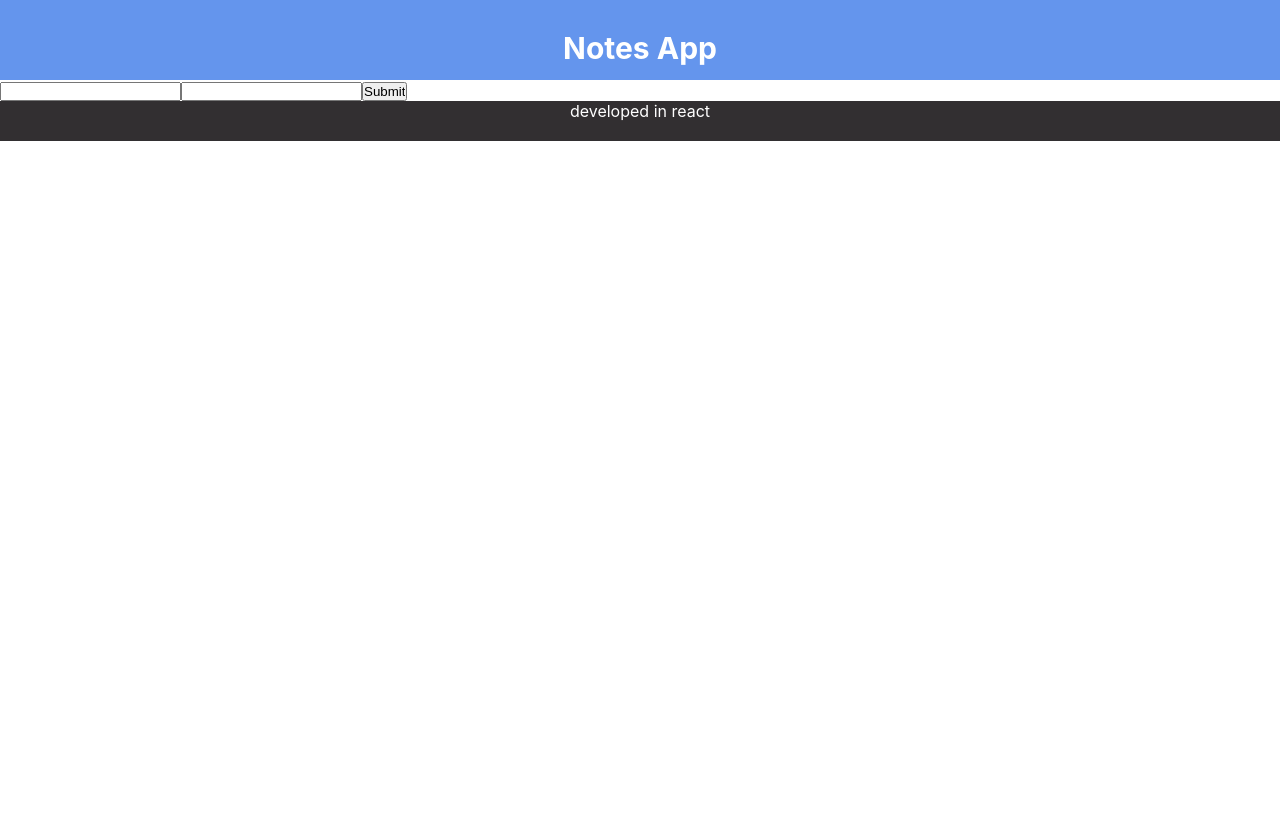
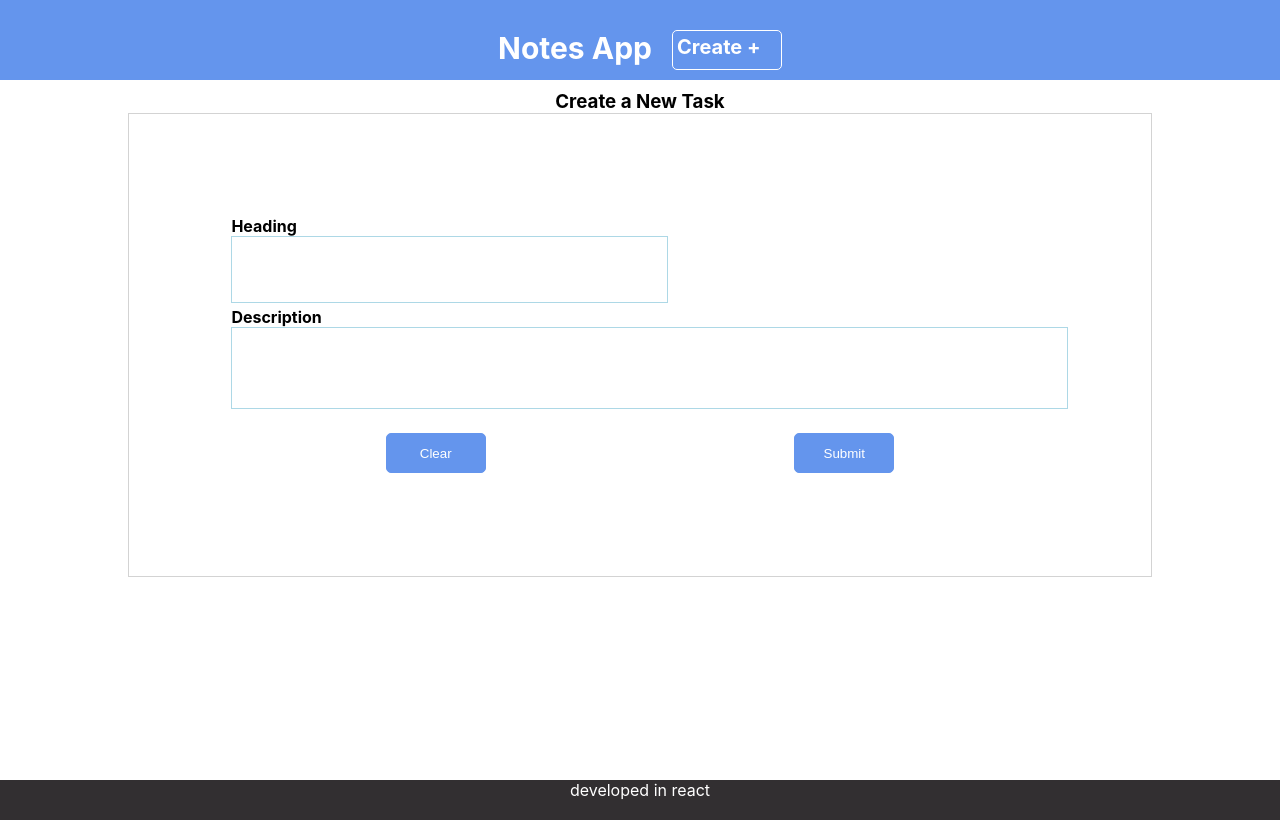
Before and after one commit to smartengineergeek/notes-app, a React (Create React App) app: page /create in a window 1280 px wide. Built offline with nearby package versions, Linux system fonts and the light colour scheme.

Commit message:
added create functionality

```diff
--- a/src/App.js
+++ b/src/App.js
@@ -1,19 +1,8 @@
 import React from 'react';
-import { Header, Footer } from './Layouts/Header/Header';
-import Modal from './components/Modal/Modal';
 import Routes from './Routes';
 
-class App extends React.Component{
-  render(){
-    return(
-      <div>
-        <Header />
-        <Routes />
-        <Footer />
-        <Modal />
-      </div>
-    )
-  }
-}
+import './components/common.css';
+
+const App = () => <Routes />;
 
 export default App;
--- a/src/Layouts/Header/Header.css
+++ b/src/Layouts/Header/Header.css
@@ -1,11 +1,12 @@
 .header{
     background-color: cornflowerblue;
     color: #fff;
-    text-align: center;
     height: 50px;
     padding-top: 30px;
     font-weight: bold;
     font-size: 30px;
+    display: flex;
+    justify-content: center;
 }
 .footer{
     background-color: #322f31;
@@ -13,3 +14,15 @@
     text-align: center;
     height: 40px;
 }
+.create-btn{
+    border: solid 1px #fff;
+    padding: 4px;
+    height: 30px;
+    width: 100px;
+    border-radius: 5px;
+    color: #fff;
+    font-size: 20px;
+}
+.create-navlink{
+    padding-left: 20px;
+}
--- a/src/Layouts/Header/Header.js
+++ b/src/Layouts/Header/Header.js
@@ -1,10 +1,13 @@
 import React from 'react';
-
+import { NavLink } from 'react-router-dom';
 import './Header.css';
 
 export const Header = () => (
     <div className="header">
-        Notes App
+        <NavLink to="/">Notes App</NavLink>
+        <NavLink to="/create" className="create-navlink">
+            <div className="create-btn">Create +</div>
+        </NavLink>
     </div>
 );
 
--- a/src/Routes.js
+++ b/src/Routes.js
@@ -7,10 +7,14 @@
 
 import Notes from './components/Notes/Notes';
 import Create from './components/Create/Create';
+import { Header, Footer } from './Layouts/Header/Header';
+import Modal from './components/Modal/Modal';
 
 export default function Routes(){
     return(
         <Router>
+            <Header />
+
             <Switch>
                 <Route exact path="/">
                     <Notes />
@@ -20,6 +24,9 @@
                 </Route>
                 <Route render={() => <div>404</div>} />
             </Switch>
+
+            <Footer />
+            <Modal />
         </Router>
     )
 }
--- a/src/components/Create/Create.css
+++ b/src/components/Create/Create.css
@@ -0,0 +1,37 @@
+.wrapper{
+    display: flex;
+    justify-content: space-evenly;
+    flex-direction: column;
+    padding: 10%;
+    list-style-type: none;
+    border: solid 1px lightgray;
+}
+.create{
+    height: 700px;
+}
+.create form{
+    padding: 10%;
+    padding-top: 10px;
+}
+.form-row textarea{
+    border: solid 1px lightblue;
+    padding: 10px;
+    resize: none;
+}
+.form-row label, heading{
+    font-weight: bold;
+}
+.heading{
+    text-align: center;
+}
+.btn-row{
+    justify-content: space-around;
+    display: flex;
+    padding-top: 20px;
+}
+.error{
+    color: indianred;
+}
+.success{
+    color: green;
+}
--- a/src/components/Create/Create.js
+++ b/src/components/Create/Create.js
@@ -1,4 +1,6 @@
 import React from 'react';
+
+import './Create.css';
 
 class Create extends React.Component{
     constructor(props){
@@ -6,19 +8,88 @@
         this.headingInputRef = React.createRef();
         this.descriptionInputRef = React.createRef();
         this.formHandler = this.formHandler.bind(this);
+        this.formInterval = null;
+        this.state={
+            headingError: "",
+            descriptionError: "",
+            hasError: false,
+            successMessage: ""
+        }
     }
 
-    formHandler(){
-        console.log(" heading ", this.headingInputRef.value)
+    componentWillUnmount(){
+        //clearTimeout(this.formInterval);
+    }
+
+    validation = () => {
+        let isValid = true;
+        let updateState = { headingError: "", descriptionError: ""};
+        if(this.headingInputRef.value === ""){
+            updateState.headingError = "please add heading"
+            isValid = false;
+        }
+
+        if(this.descriptionInputRef.value === ""){
+            updateState.descriptionError = "please add description";
+            isValid = false;
+        }
+        updateState.hasError = !isValid;
+        this.setState({ ...updateState });
+
+        return isValid;
+    }
+
+    clearForm = () => {
+        this.headingInputRef.value = "";
+        this.descriptionInputRef.value = "";
+        this.setState({ headingError: "", descriptionError: "", hasError: false, successMessage: ""});
+    }
+
+    formHandler(e){
+        e.preventDefault();
+        if(this.validation()){
+            let tasks = [];
+            if(localStorage.getItem("tasks-app"))
+                tasks = [JSON.parse(localStorage.getItem("tasks-app"))];
+            let task = {
+                heading: this.headingInputRef.value,
+                description: this.descriptionInputRef.value,
+                status: "selected-for-development"
+            };
+            tasks.push(task);
+            localStorage.setItem("tasks-app", JSON.stringify(task));
+            this.setState({successMessage: "data submitted"});
+            //this.formInterval = setTimeout(() => {
+          //      this.clearForm();
+        //    }, 2000);
+        }
     }
 
     render(){
         return(
             <div className="create">
                 <form onSubmit={this.formHandler}>
-                    <input ref={input => this.headingInputRef = input} />
-                    <input ref={input => this.descriptionInputRef = input} />
-                    <input type="submit" />
+                    <h3 className="heading">Create a New Task</h3>
+                    <ul className="wrapper">
+                        <li className="form-row">
+                            <label>Heading</label><br/>
+                            <textarea rows="3" cols="50" ref={input => this.headingInputRef = input} />
+                        </li>
+                        <li className="form-row">
+                            <label>Description</label>
+                            <textarea rows="4" cols="100"  ref={input => this.descriptionInputRef = input} />
+                        </li>
+                        {this.state.hasError && <li className="form-row">
+                            <div className="error">{this.state.headingError} {this.state.descriptionError}</div>
+                        </li>}
+                        {this.state.successMessage && <li className="form-row">
+                            <div className="success">{this.state.successMessage}</div>
+                        </li>}
+                        <li className="form-row btn-row">
+                            <button className="blue-button" type="button" onClick={this.clearForm}>Clear</button>
+                            <button className="blue-button" type="submit">Submit</button>
+                        </li>
+                    </ul>
                 </form>
             </div>
         )
--- a/src/components/Modal/Modal.js
+++ b/src/components/Modal/Modal.js
@@ -16,10 +16,10 @@
     }
     render(){
         return(
-            <div id="myModal" class="modal">
+            <div id="myModal" className="modal">
 
-                <div class="modal-content">
-                    <span class="close" onClick={this.closeHandler}>&times;</span>
+                <div className="modal-content">
+                    <span className="close" onClick={this.closeHandler}>&times;</span>
                     <p>Some text in the Modal..</p>
                 </div>
 
--- a/src/components/Notes/Notes.css
+++ b/src/components/Notes/Notes.css
@@ -13,7 +13,7 @@
 .tasks-list{
     display: flex;
     flex-direction: column;
-    justify-content: start;
+    justify-content: flex-start;
 }
 .tasks-type{
     text-align: center;
--- a/src/components/Notes/Notes.js
+++ b/src/components/Notes/Notes.js
@@ -8,7 +8,7 @@
         document.getElementById("myModal").style.display = "block";
     }
     render(){
-        let notes = JSON.parse(localStorage.getItem("notes-app-data"));
+        let notes = JSON.parse(localStorage.getItem("tasks-app"));
         return(
             <div className="tasks">
                 <div className="tasks-selected-for-development tasks-col">
--- /dev/null
+++ b/src/components/common.css
@@ -0,0 +1,13 @@
+.blue-button{
+    width: 100px;
+    height: 40px;
+    background-color: cornflowerblue;
+    border: solid 1px cornflowerblue;
+    border-radius: 5px;
+    color: #fff;
+    cursor: pointer;
+}
+a{
+    text-decoration: unset;
+    color: #fff;
+}
```
Also changed, not shown: task.txt (added).
